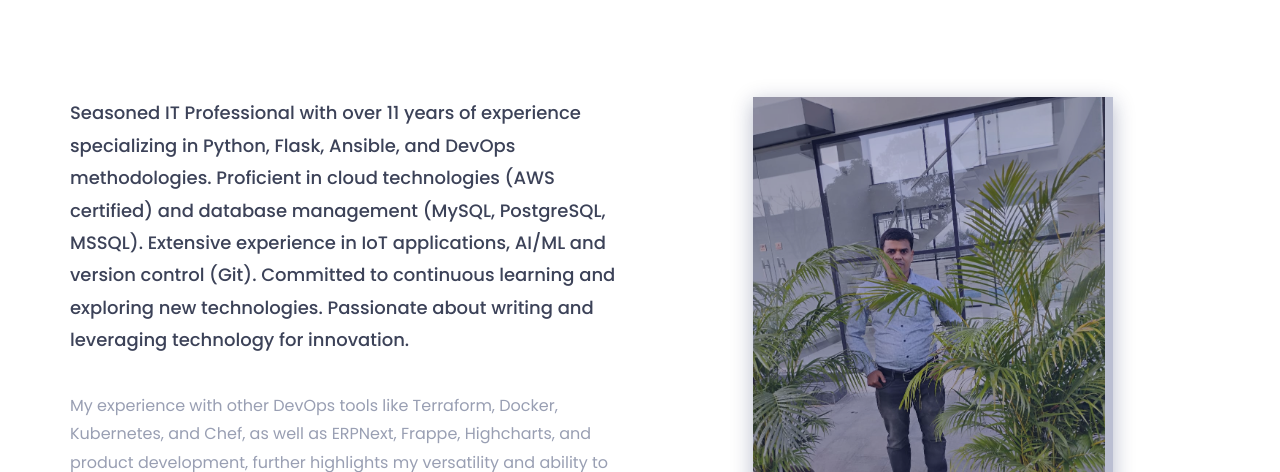
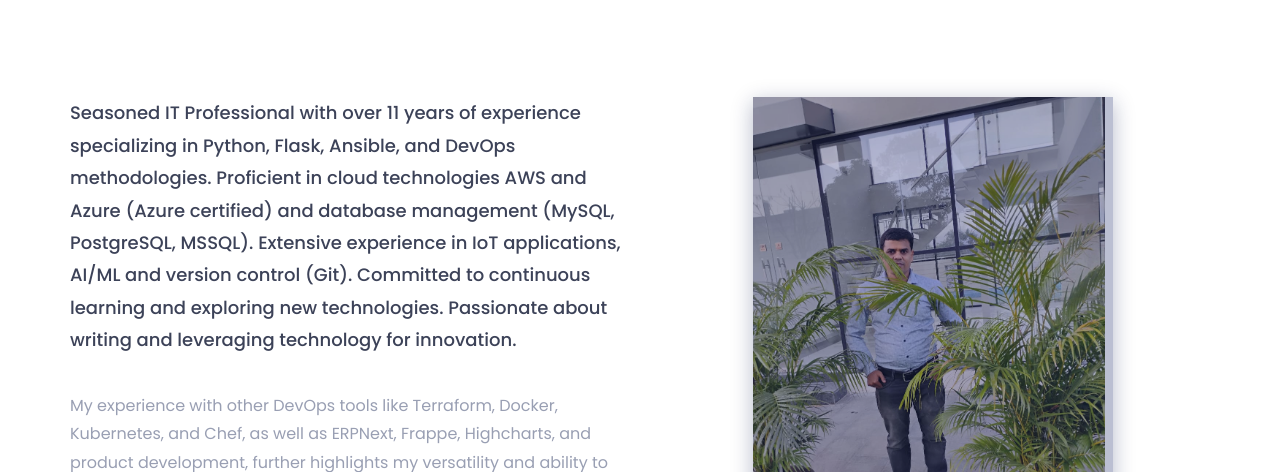
Before and after one commit to swapnilpatil8289/profile, a plain HTML site: page index.html in a window 1280 px wide. Shown: the part 1020-1492 px from the top of the page. Drawn offline with nearby package versions, Linux system fonts and the light colour scheme.

```diff
--- a/index.html
+++ b/index.html
@@ -121,7 +121,7 @@
 						<div class="col-sm-6">
 							<div class="single-about-txt">
 								<h3>
-									Seasoned IT Professional with over 11 years of experience specializing in Python, Flask, Ansible, and DevOps methodologies. Proficient in cloud technologies (AWS certified) and database management (MySQL, PostgreSQL, MSSQL). Extensive experience in IoT applications, AI/ML and version control (Git). Committed to continuous learning and exploring new technologies. Passionate about writing and leveraging technology for innovation.
+									Seasoned IT Professional with over 11 years of experience specializing in Python, Flask, Ansible, and DevOps methodologies. Proficient in cloud technologies AWS and Azure (Azure certified) and database management (MySQL, PostgreSQL, MSSQL). Extensive experience in IoT applications, AI/ML and version control (Git). Committed to continuous learning and exploring new technologies. Passionate about writing and leveraging technology for innovation.
 																	</h3>
 <p>
 My experience with other DevOps tools like Terraform, Docker, Kubernetes, and Chef, as well as ERPNext, Frappe, Highcharts, and product development, further highlights my versatility and ability to contribute to diverse projects. Beyond my technical skills, I am a passionate writer who enjoys exploring my creativity in my free time. This passion, combined with my self-motivation and keenness to learn new technologies, drives me to continuously evolve and stay ahead in the ever-changing IT landscape.
```
